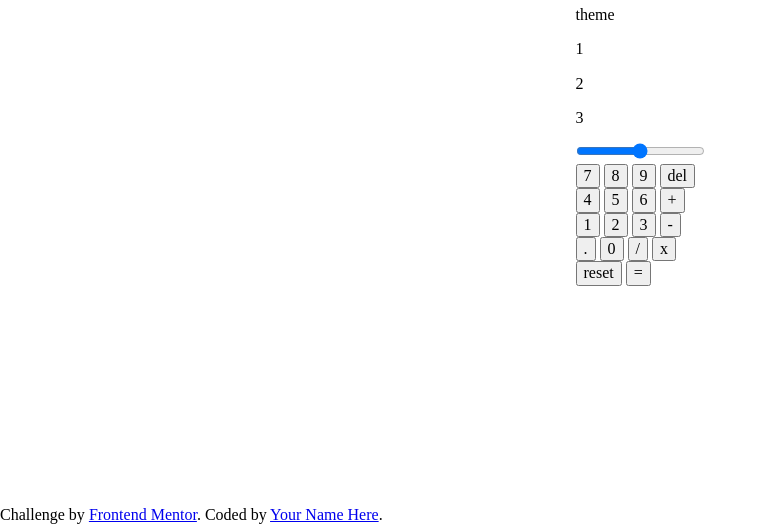
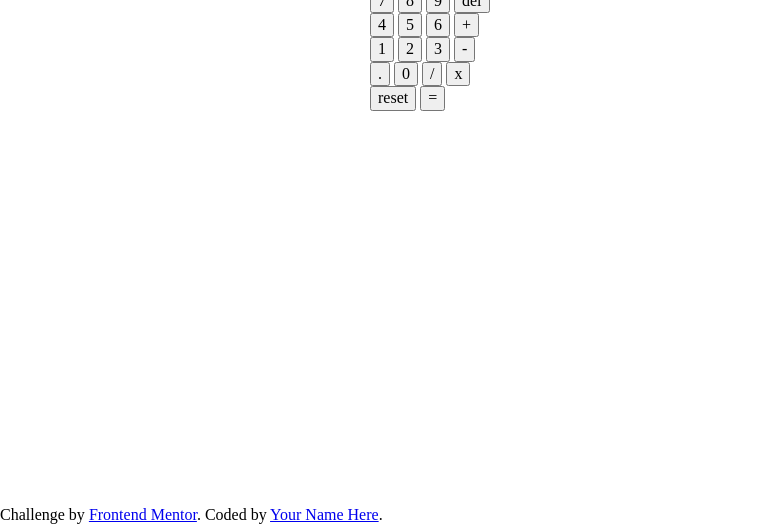
Before and after one commit to jaac97/Calculator-app, a website: page index.html in a window 1280 px wide. Shown: the part 294-818 px from the top of the page, without its empty margins (0-767 px from the left). Drawn offline with nearby package versions, Linux system fonts and the light colour scheme; files that its build step writes are made by us from their sources.

Commit message:
basic calc styles

```diff
--- /dev/null
+++ b/build/sass/base/_calc.scss
@@ -0,0 +1,5 @@
+
+.calc {
+    width: 54rem;
+    height: 71rem;
+}
--- a/build/sass/base/_index.scss
+++ b/build/sass/base/_index.scss
@@ -1,3 +1,4 @@
 @forward 'normalize';
 @forward 'variables';
 @forward 'globals';
+@forward 'calc';
```
